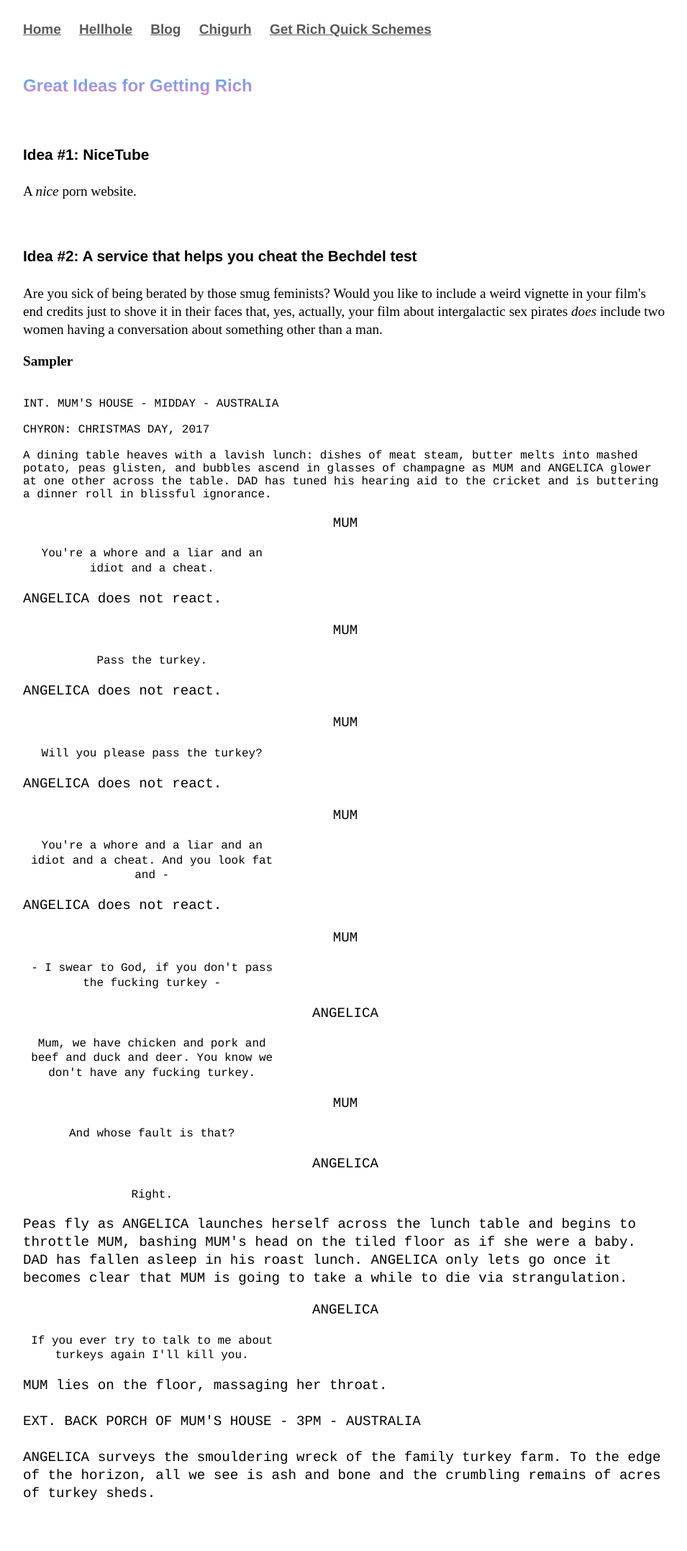
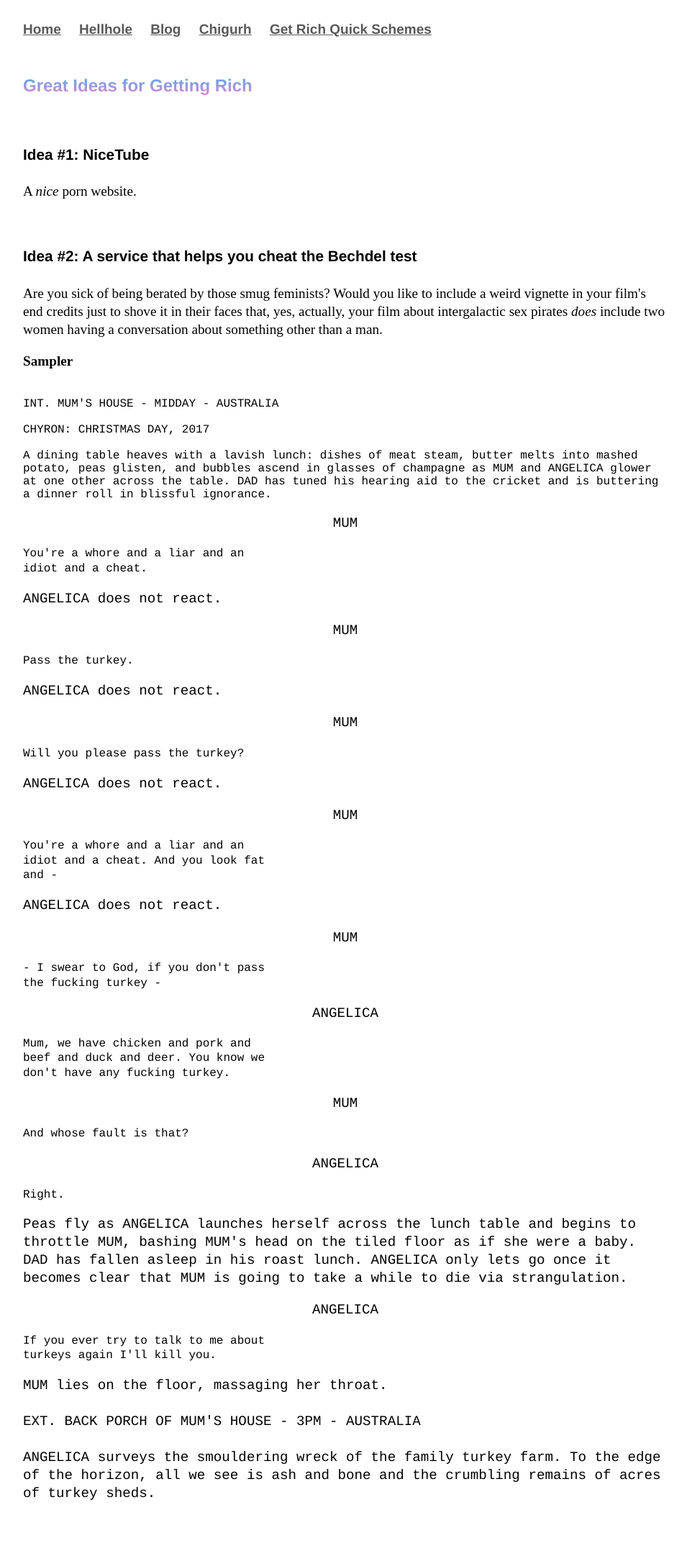
Before and after one commit to Pinelife/pinelife.github.io, a Jekyll site: the page schemes/index.html, which Jekyll copies as it is, in a window 1280 px wide. Shown: the whole page at 72% size, without its empty margins (160-1115 px from the left). Built offline with Jekyll 4.4.1, drawn with Linux system fonts in a browser that asks for light colours.

Commit message:
Update index.html

```diff
--- a/schemes/index.html
+++ b/schemes/index.html
@@ -43,53 +43,53 @@
 				<p style="text-align:center" class="indented">
 				MUM
 			</p>
-			<p style="text-align:center" class="script2">
+			<p class="script2">
 				You're a whore and a liar and an idiot and a cheat.
 			</p>
 			<p>ANGELICA does not react.</p>
 				<p style="text-align:center" class="indented">
 				MUM
 			</p>
-			<p style="text-align:center" class="script2">
+			<p class="script2">
 				Pass the turkey.
 			</p>
 			<p>ANGELICA does not react.</p>
 				<p style="text-align:center" class="indented">
 				MUM
 			</p>
-			<p style="text-align:center" class="script2">
+			<p class="script2">
 				Will you please pass the turkey?
 			</p>
 			<p>ANGELICA does not react.</p>
 			<p style="text-align:center" class="indented">
 				MUM
 			</p>
-			<p style="text-align:center" class="script2">
+			<p class="script2">
 				You're a whore and a liar and an idiot and a cheat. And you look fat and -
 			</p>
 			<p>ANGELICA does not react.</p>
 			<p style="text-align:center" class="indented">
 				MUM
 			</p>
-			<p style="text-align:center" class="script2">
+			<p class="script2">
 				- I swear to God, if you don't pass the fucking turkey -
 			</p>
 			<p style="text-align:center" class="indented">
 				ANGELICA
 			</p>
-			<p style="text-align:center" class="script2">
+			<p class="script2">
 				Mum, we have chicken and pork and beef and duck and deer. You know we don't have any fucking turkey.
 			</p>
 			<p style="text-align:center" class="indented">
 				MUM
 			</p>
-			<p style="text-align:center" class="script2">
+			<p class="script2">
 				And whose fault is that?
 			</p>
 			<p style="text-align:center" class="indented">
 				ANGELICA
 			</p>
-			<p style="text-align:center" class="script2">
+			<p class="script2">
 				Right.
 			</p>
 			<p>
@@ -100,7 +100,7 @@
 			<p style="text-align:center" class="indented">
 				ANGELICA
 			</p>
-			<p style="text-align:center" class="script2">
+			<p class="script2">
 				If you ever try to talk to me about turkeys again I'll kill you.
 			</p>
 			<p>
```
